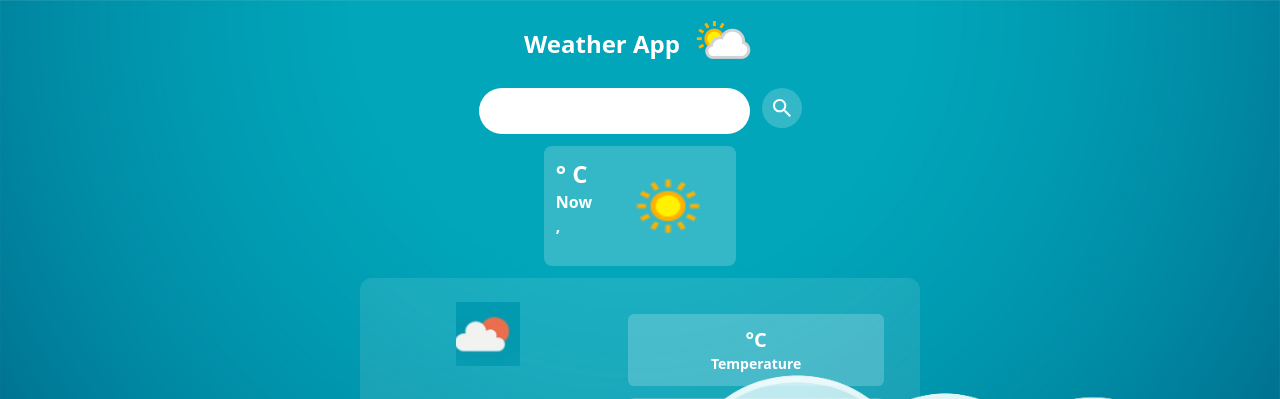
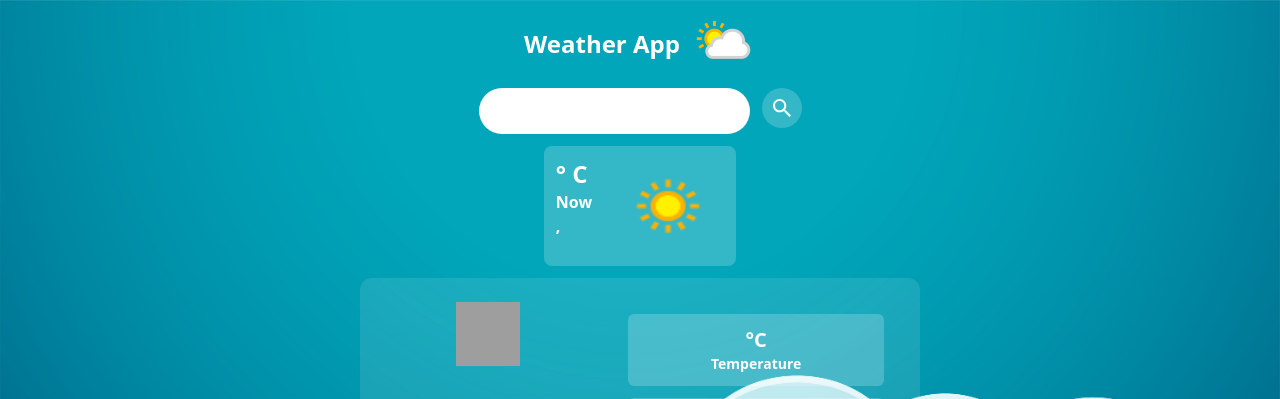
Before and after one commit to deepakr9/weather-app, a Django app: page / in a window 1280 px wide. Shown: the top 399 px of the page. Run offline with Django 5.2, Linux system fonts and the light colour scheme; data that the repository does not hold is empty; grey boxes are pictures that could not be loaded.

Commit message:
Update index.html

```diff
--- a/app/templates/index.html
+++ b/app/templates/index.html
@@ -32,7 +32,7 @@
  </div>
     <div class="bg-white/10 flex p-6 gap-6 rounded-xl ">
         <div class="flex flex-col  items-center">
-            <img src="images/image.png" alt="" class="w-16 h-16">
+            <img src="{ % static 'images/image.png' %}" alt="" class="w-16 h-16">
             <div class="flex flex-col m-16 items-center ">
                 <h1 class="text-white font-bold text-2xl">Clouds</h1>
                 <p class="text-white font-semibold text-sm">{{clouds}}</p>
```
